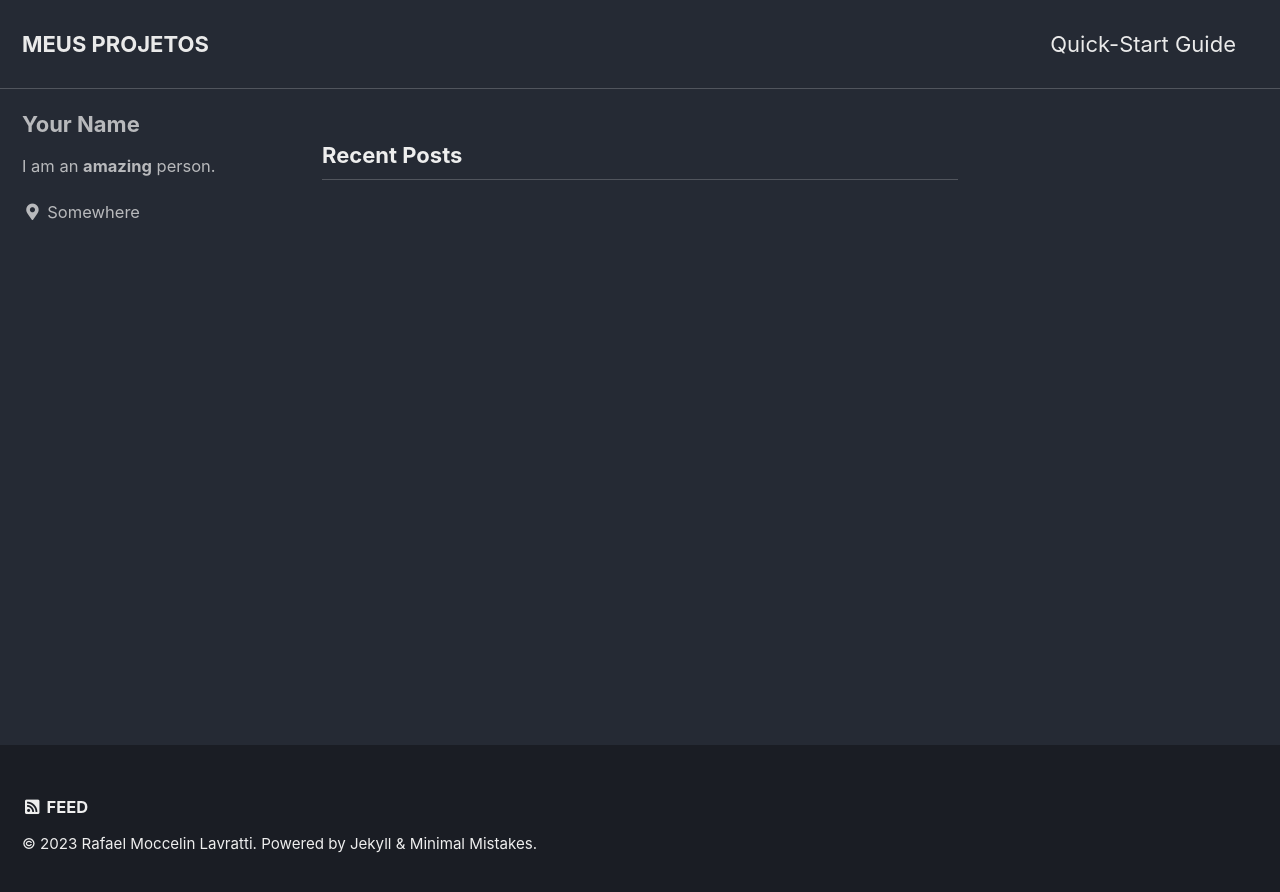
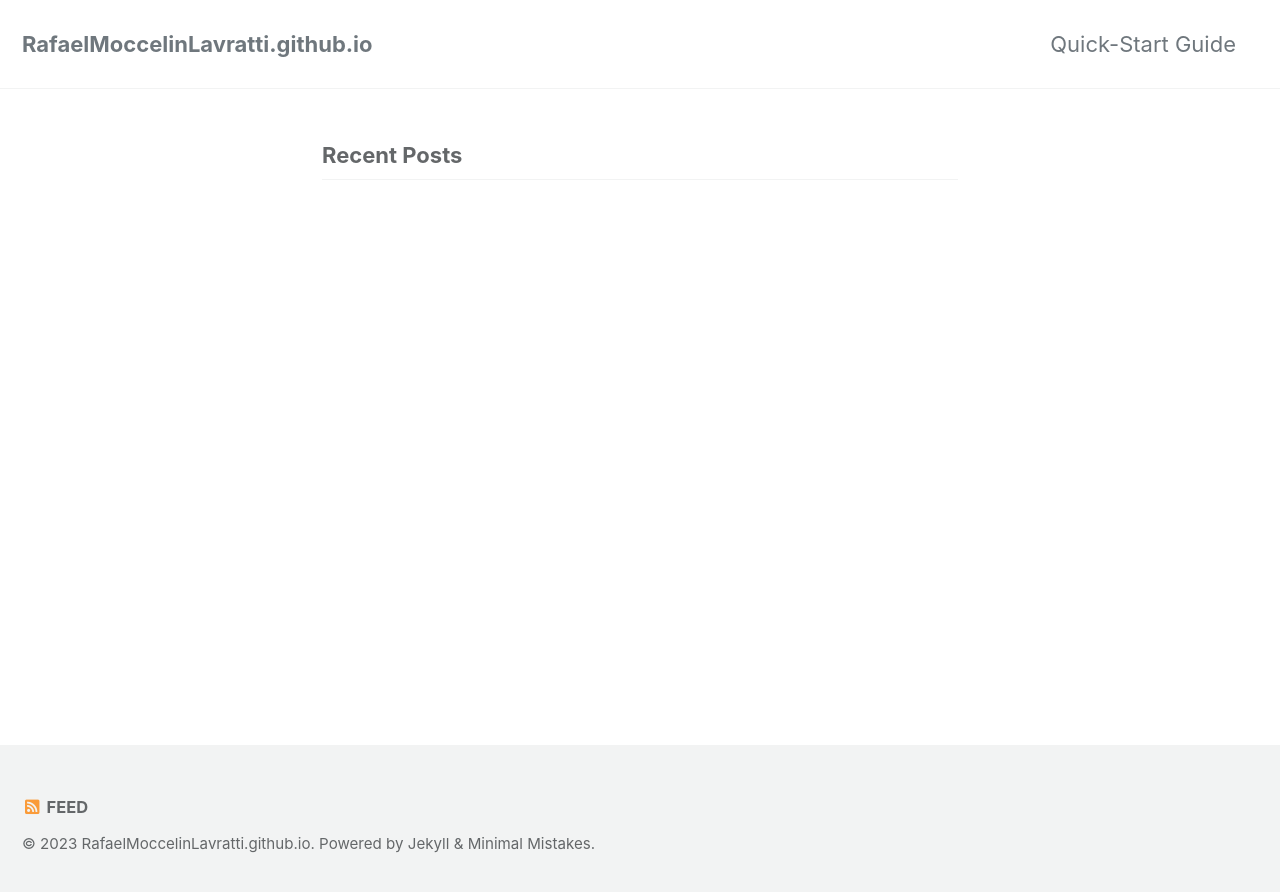
Before and after one commit to RafaelMoccelinLavratti/RafaelMoccelinLavratti.github.io, a Jekyll site: the page built from index.html, in a window 1280 px wide. Shown: the top 892 px of the page. Built offline with Jekyll 4.4.1, drawn with Linux system fonts in a browser that asks for light colours; cached includes are drawn as plain includes; the list of posts is cut into pages by our own code.

Commit message:
Update _config.yml

```diff
--- a/_config.yml
+++ b/_config.yml
@@ -10,7 +10,7 @@
 # Review documentation to determine if you should use `theme` or `remote_theme`
 # https://mmistakes.github.io/minimal-mistakes/docs/quick-start-guide/#installing-the-theme
 
-# theme                  : "minimal-mistakes-jekyll"
+ theme                  : minimal-mistakes-jekyll
 # remote_theme           : "mmistakes/minimal-mistakes"
 minimal_mistakes_skin    : "dark" # "air", "aqua", "contrast", "dark", "dirt", "neon", "mint", "plum", "sunrise"
 
```
